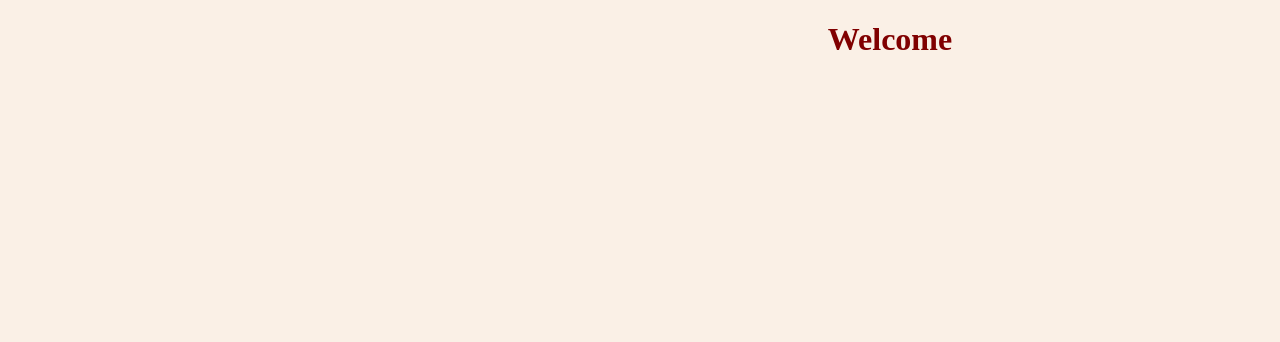
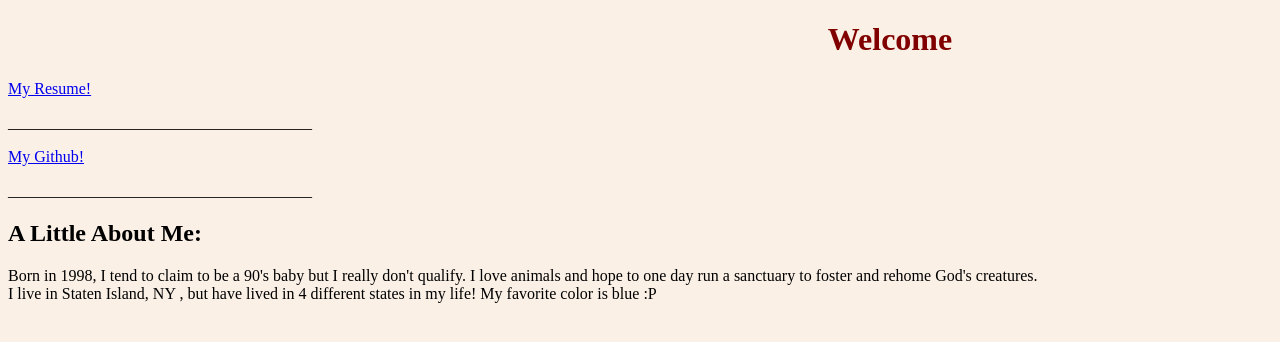
Before and after one commit to theUncluded/theUncluded.github.io, a plain HTML site: page index.html in a window 1280 px wide. Drawn offline with Linux system fonts and the light colour scheme.

Commit message:
Final changes
Added a short bio of interests, links to important docs

```diff
--- a/index.html
+++ b/index.html
@@ -16,9 +16,20 @@ margin-left: 500px;
 <h1 style="text-align:center">
 Welcome
 </h1>
+
+<a href="https://docs.google.com/document/d/10AV0BG1NtOIBYFoqFCc-6SLO_1apN1Bf_hEVER2DXbw/edit?usp=sharing">My Resume!</a>
+<p>______________________________________</p>
+<a href="https://github.com/theUncluded">My Github!</a>
+<p>______________________________________</p>
+
+<h2>
+    A Little About Me:
+</h2>
 <p>
+    Born in 1998, I tend to claim to be a 90's baby but I really don't qualify. I love animals and hope to one day run a sanctuary to foster and rehome God's creatures. <br>
+    I live in Staten Island, NY , but have lived in 4 different states in my life! My favorite color is blue :P
+</p>
 
-</p>
 
 </body>
 </html>
```
